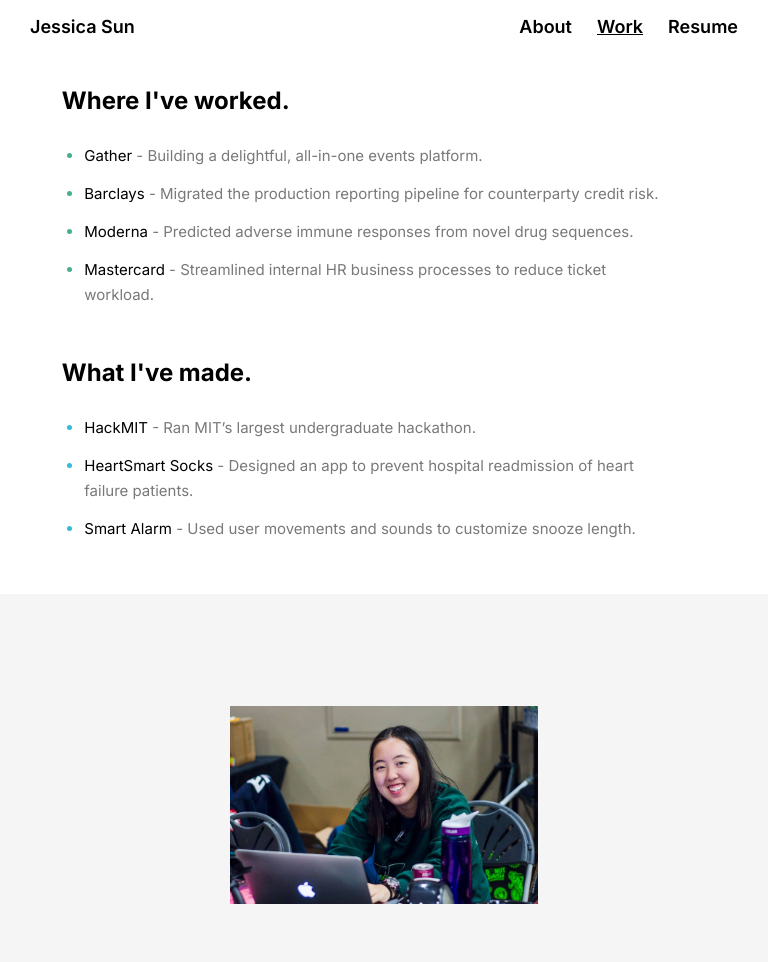
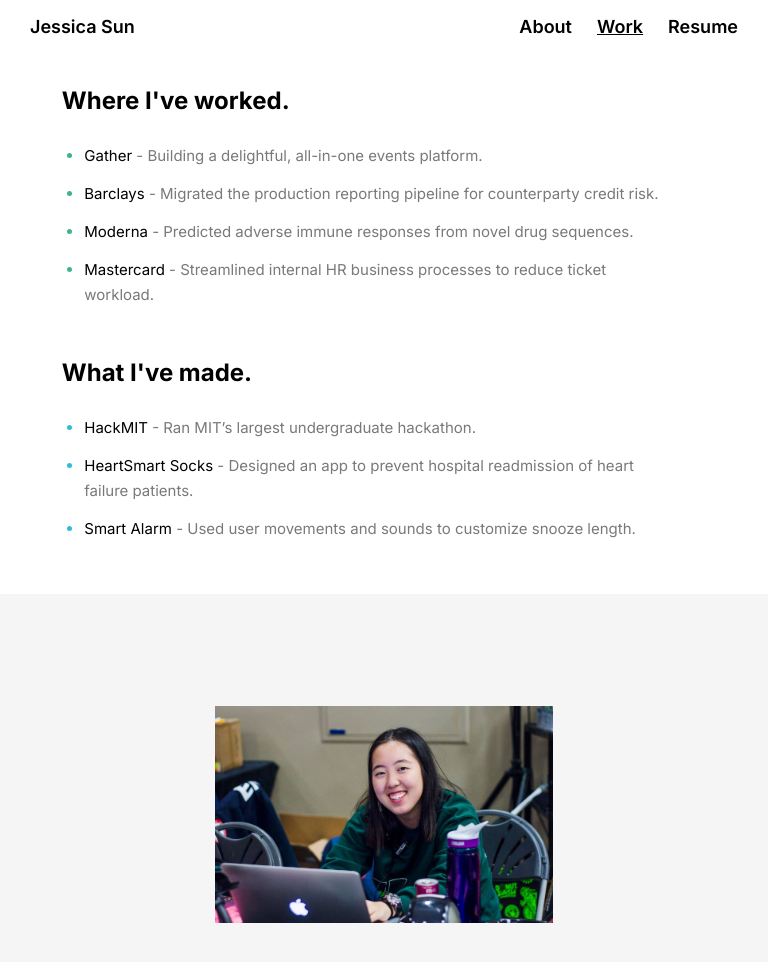
Before and after one commit to jessicajsun/personal-website, a Next.js app: page /work in a window 768 px wide. Shown: the top 962 px of the page. Built offline with nearby package versions, Linux system fonts and the light colour scheme.

Commit message:
menu fixes and padding

```diff
--- a/components/home.module.css
+++ b/components/home.module.css
@@ -128,7 +128,7 @@
 @media screen and (min-width:768px) and (max-width:991.98px) {
   .topPanel{
     flex-direction: column;
-    margin-top: 0px;
+    margin-top: 10px;
   }
 
   .intro {
@@ -148,8 +148,8 @@
   .circleContainer{
     margin-left: 0px;
     margin-right: 0px;
-    padding-left: 30%;
-    padding-right: 30%;
+    padding-left: 32%;
+    padding-right: 32%;
     max-width: 100%;
     padding-top: 14vh;
     padding-bottom: 14vh;
--- a/components/layout.module.css
+++ b/components/layout.module.css
@@ -105,7 +105,7 @@
     background-color: #ffffff;
   }
   .name{
-    margin-top: 45px;
+    margin-top: 35px;
     z-index: 3;
   }
   .tab{
@@ -116,7 +116,7 @@
   }
 
   .menu{
-    margin-top: 30px;
+    margin-top: 23.5px;
     z-index: 3;
     display: flex;
     align-items: flex-end;
@@ -155,7 +155,7 @@
     background-color: #ffffff;
   }
   .name{
-    margin-top: 45px;
+    margin-top: 35px;
     z-index: 3;
   }
   .tab{
@@ -166,7 +166,7 @@
   }
 
   .menu{
-    margin-top: 30px;
+    margin-top: 23.5px;
     z-index: 3;
     display: flex;
     align-items: flex-end;
--- a/components/work.module.css
+++ b/components/work.module.css
@@ -125,7 +125,7 @@
 @media screen and (min-width:768px) and (max-width:991.98px){
   .topPanel{
     flex-direction: column;
-    margin-top: 0px;
+    margin-top: 10px;
     margin-bottom: 30px;
     margin-left: 0px;
   }
@@ -147,8 +147,8 @@
     margin-top: 25px;
     margin-left: 0px;
     margin-right: 0px;
-    padding-left: 30%;
-    padding-right: 30%;
+    padding-left: 28%;
+    padding-right: 28%;
     padding-top: 14vh;
     padding-bottom: 14vh;
     max-width: 100%;
@@ -169,7 +169,7 @@
     margin-left: 0px;
     padding-left: 4vw;
     margin-right: 3.5vw;
-    max-width: 340px;
+    max-width: 345px;
   }
 
 }
```
